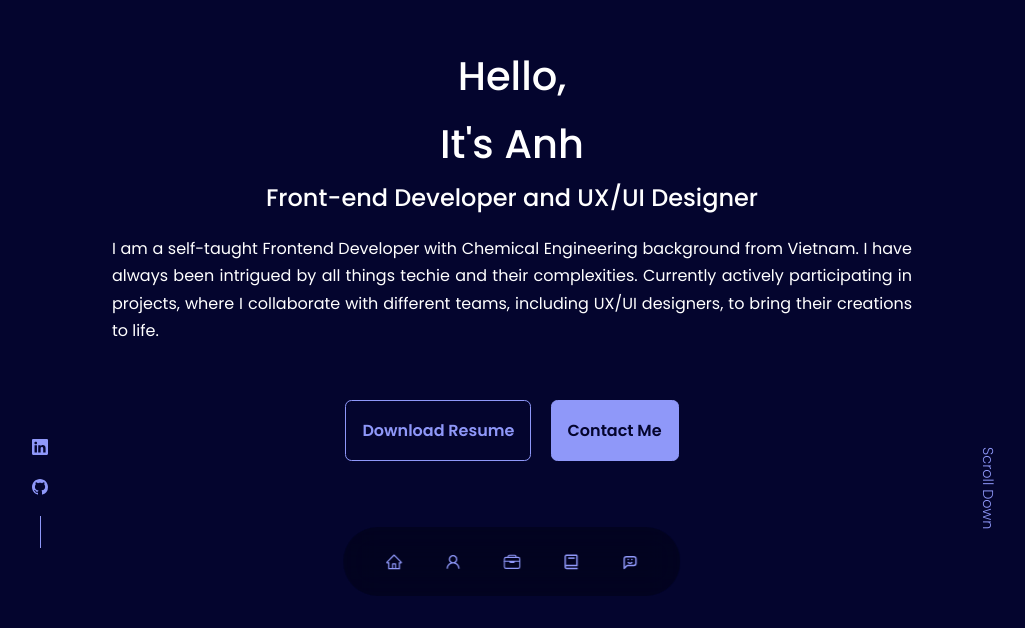
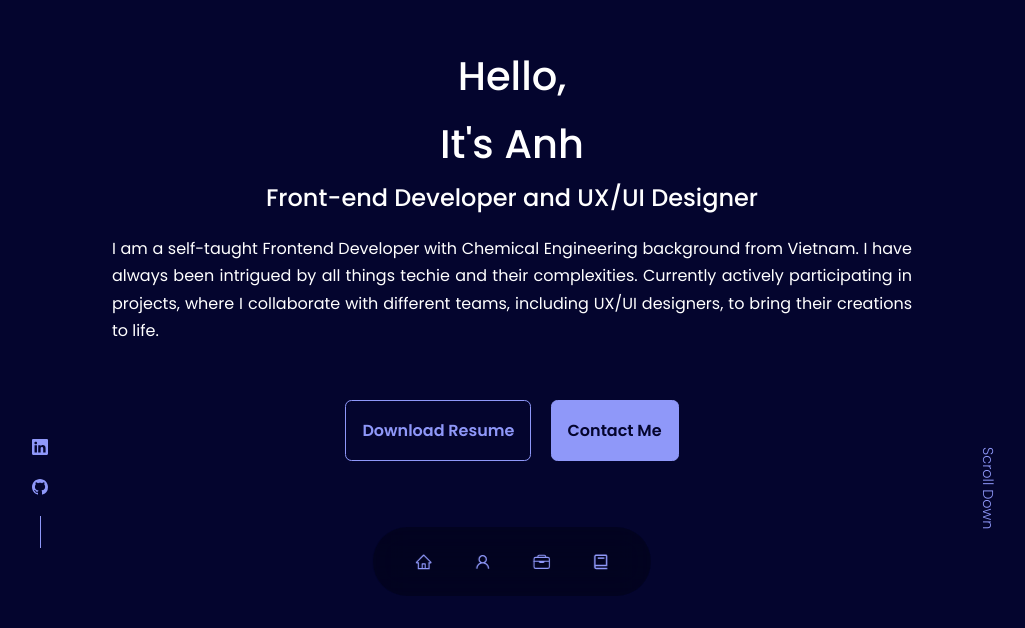
Before and after one commit to anhvietq/helloitsanh, a React (Create React App) app: page / in a window 1280 px wide. Shown: the part 172-800 px from the top of the page, without its empty margins (128-1153 px from the left). Built offline with nearby package versions, Linux system fonts and the light colour scheme.

Commit message:
Edit CTA button andremove Contact file

```diff
--- a/src/App.jsx
+++ b/src/App.jsx
@@ -18,7 +18,6 @@ const App = () => {
    <About/>
    <Experience/>
    <Projects/>
-   <Contact/>
    <Footer/>
    </>
   )
--- a/src/components/contact/Contact.jsx
+++ b/src/components/contact/Contact.jsx
@@ -7,6 +7,9 @@ const Contact = () => {
       <div className='section_title'>
       <h2>Contact Me</h2>
       </div>
+      <div className='contain contact__container'>
+
+      </div>
 
     </section>
   )
--- a/src/components/header/CTA.jsx
+++ b/src/components/header/CTA.jsx
@@ -3,16 +3,18 @@ import Resume from '../../assets/Anh_Pham_Resume.pdf'
 import { HiDownload } from "react-icons/hi";
 import { MdOutlineMail } from "react-icons/md";
 
+
 const CTA = () => {
   return (
     <div className='cta'>
- <a href= {Resume} download className='btn'>
+      <a href={Resume} download className='btn'>
         Download Resume
- </a>
- <a href="#contact" className='btn btn-primary'>
- Contact Me </a>
- </div>
-  )
+      </a>
+      <a href="mailto:anhvietq@buffalo.edu" className='btn btn-primary'>
+        Contact Me
+      </a>
+    </div>
+  );
 }
 
-export default CTA
+export default CTA;
--- a/src/components/nav/Nav.jsx
+++ b/src/components/nav/Nav.jsx
@@ -20,8 +20,6 @@ const Nav = () => {
                       className= {activeNav ===  '#experience' ? 'active' : ''}> <IoBriefcaseOutline/> </a>
       <a href='#projects' onClick={() => setactiveNav('#projects')}
                       className= {activeNav ===  '#projects' ? 'active' : ''}> <BiBook/> </a>
-      <a href='#contact' onClick={() => setactiveNav('#contact')}
-                      className= {activeNav ===  '#contact' ? 'active' : ''}> <TbMessageChatbot/> </a>
     </nav>
   )
 }
```
